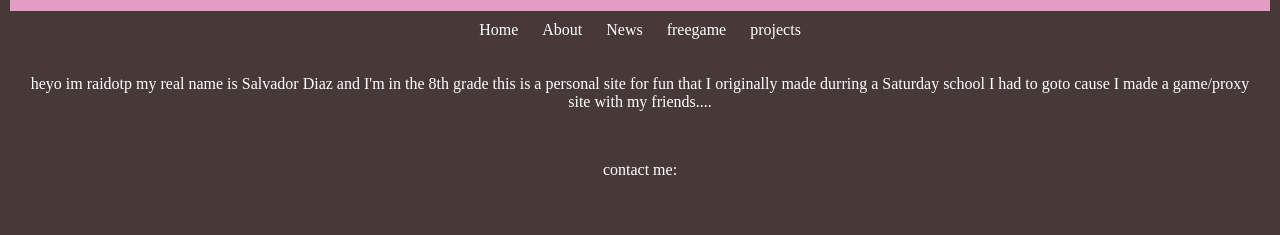
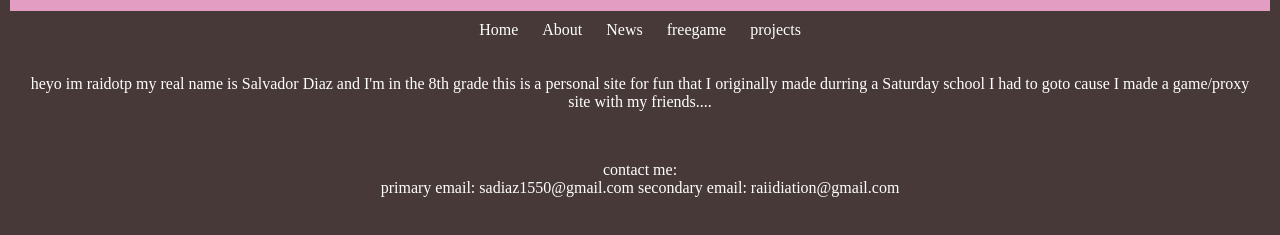
Before and after one commit to Raiidiation/radiatDOTfun, a plain HTML site: page about.html in a window 1280 px wide. Shown: the part 99-334 px from the top of the page. Drawn offline with Linux system fonts and the light colour scheme.

Commit message:
Update about.html

```diff
--- a/about.html
+++ b/about.html
@@ -64,7 +64,12 @@ text-align: center;
 <main>
 <p>heyo im raidotp my real name is Salvador Diaz and I'm in the 8th grade this is a personal site for fun that I originally made durring a Saturday school I had to goto cause I made a game/proxy site with my friends....</p>
 <br>
-<p>contact me:</p>
+<p>contact me:
+<br>
+primary email: sadiaz1550@gmail.com
+secondary email: raiidiation@gmail.com
+
+</p>
 </main>
 
 </body>
```
